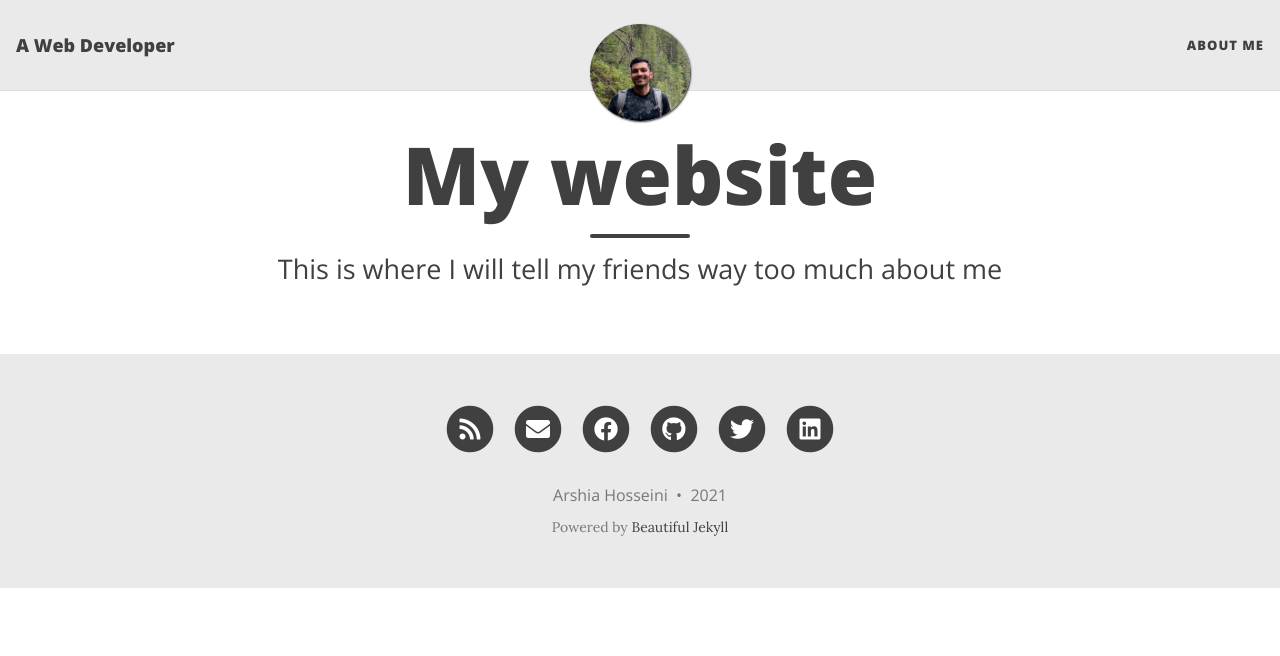
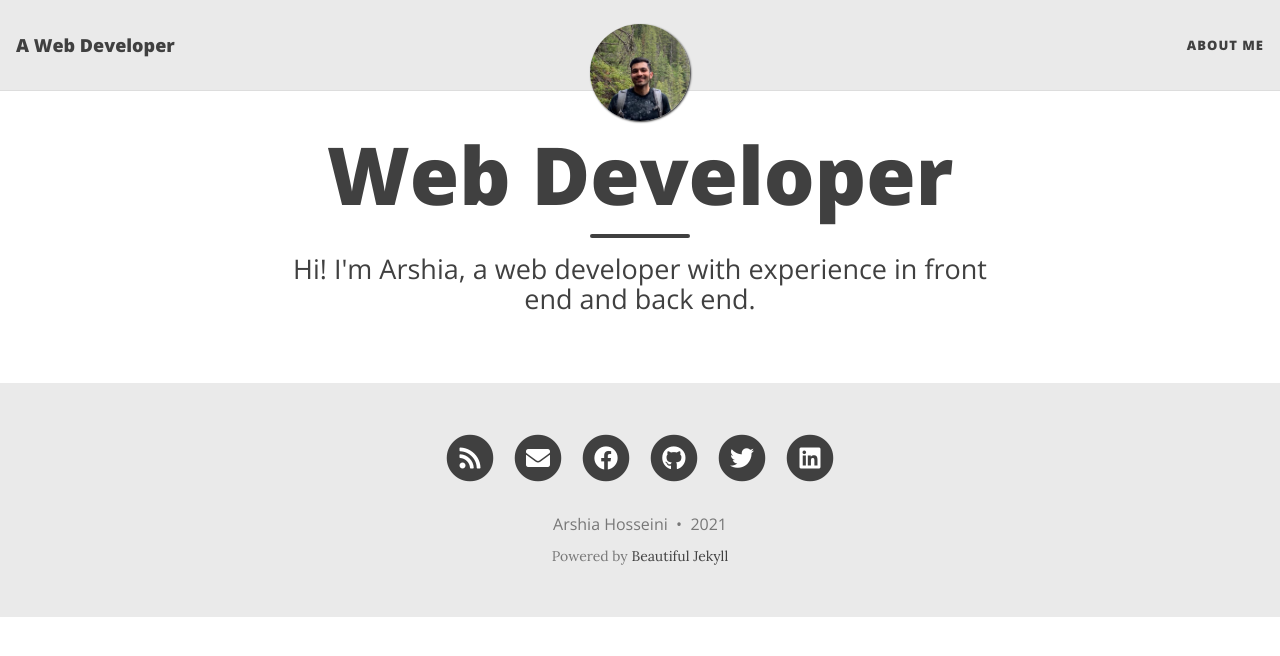
Before and after one commit to arshiahsn/arshiahsn.github.io, a Jekyll site: the page built from index.html, in a window 1280 px wide. Shown: the top 656 px of the page. Built offline with Jekyll 4.4.1, drawn with Linux system fonts in a browser that asks for light colours; nearby versions of some CDN libraries; the list of posts is cut into pages by our own code.

Commit message:
Update index.html

```diff
--- a/index.html
+++ b/index.html
@@ -1,5 +1,5 @@
 ---
 layout: home
-title: My website
-subtitle: This is where I will tell my friends way too much about me
+title: Web Developer
+subtitle: Hi! I'm Arshia, a web developer with experience in front end and back end.
 ---
```
